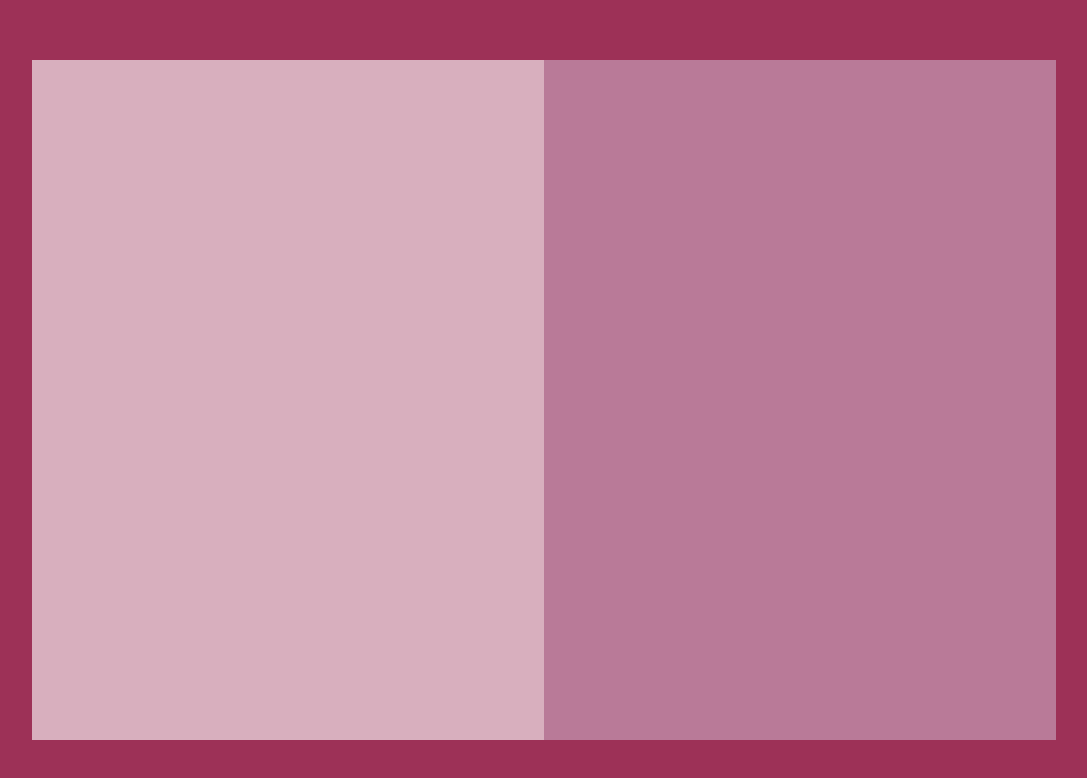
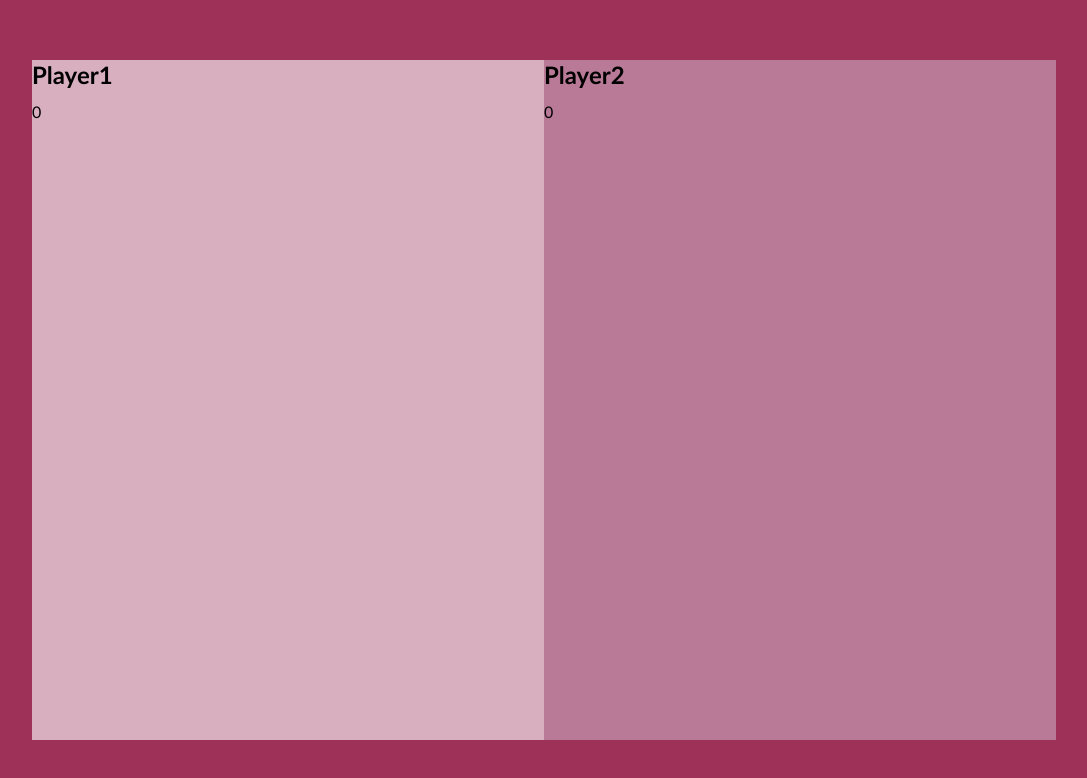
Before and after one commit to preetamvarun/Pig-Game, a plain HTML site: page index.html in a window 1280 px wide. Shown: the whole page, without its empty margins (96-1183 px from the left). Drawn offline with Linux system fonts and the light colour scheme.

Commit message:
set font family to Trebuchet Ms

```diff
--- a/index.html
+++ b/index.html
@@ -9,8 +9,27 @@
 </head>
 <body>
     <div class="mainContainer">
-        <div class="player1"></div>
-        <div class="player2"></div>
+
+        <div class="player1">
+            <div class="playerCard">
+                <h2>Player1</h2>
+                <p>0</p>
+            </div>
+            <div class="playerBtn">
+
+            </div>
+        </div>
+
+        <div class="player2">
+            <div class="playerCard">
+                <h2>Player2</h2>
+                <p>0</p>
+            </div>
+            <div class="playerBtn">
+
+            </div>
+        </div>
+
     </div>
 </body>
 </html>
--- a/styles.css
+++ b/styles.css
@@ -12,6 +12,7 @@
 }
 
 body{
+    font-family:'Trebuchet MS', 'Lucida Sans Unicode', 'Lucida Grande', 'Lucida Sans', Arial, sans-serif;
     background-color: var(--body-backgroundColor);
     height: 100vh;
     display: flex;
@@ -29,6 +30,7 @@ body{
 .mainContainer .player1, .mainContainer .player2{
     height : 100%;
     width : 50%;
+    display: flex;
 }
 
 .mainContainer .player1{
@@ -38,3 +40,7 @@ body{
 .mainContainer .player2{
     background-color : var(--player2Bck);
 }
+
+.mainContainer .player1 .playerCard h2, .mainContainer .player2 .playerCard h2{
+    margin-bottom: 0.8rem;
+}
```
